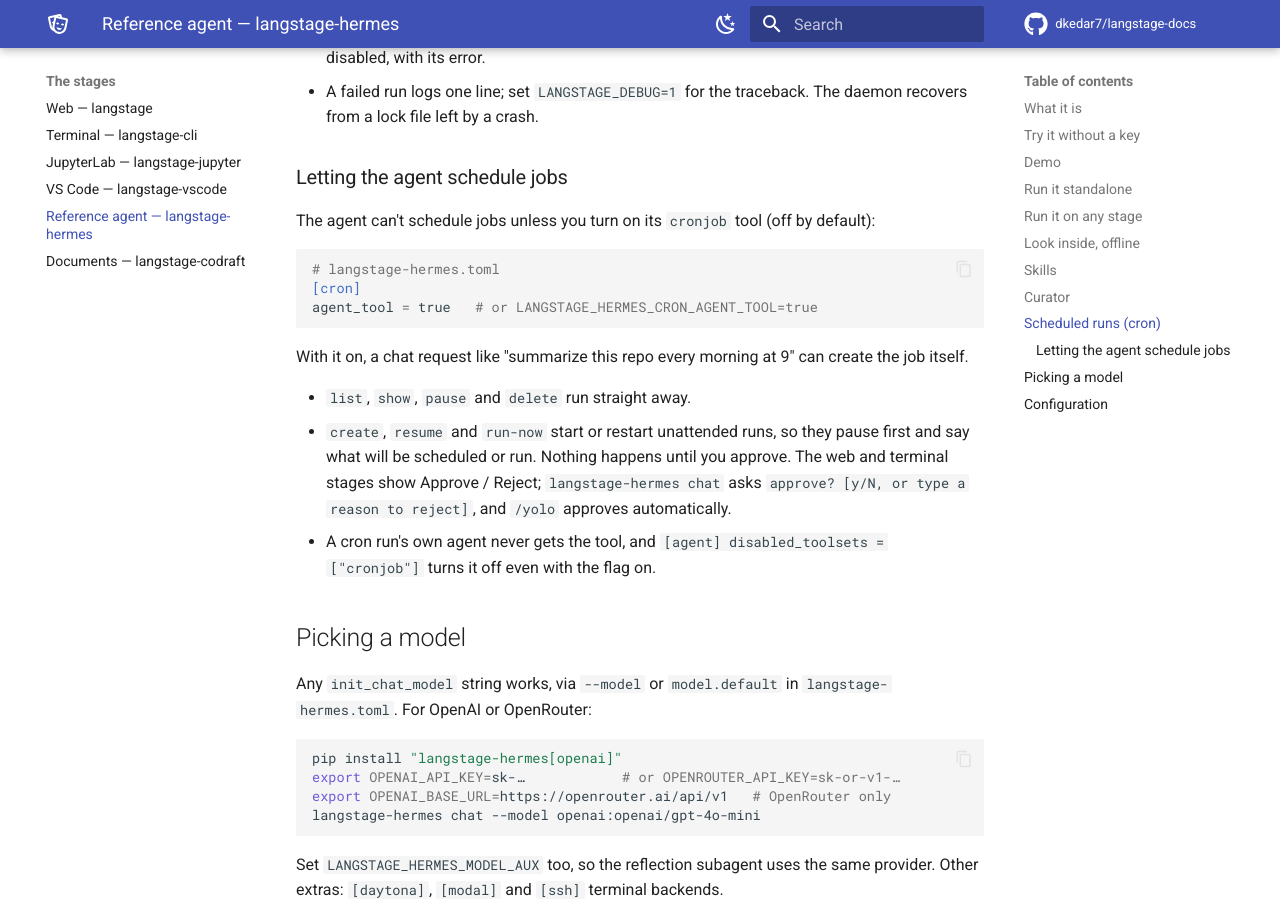
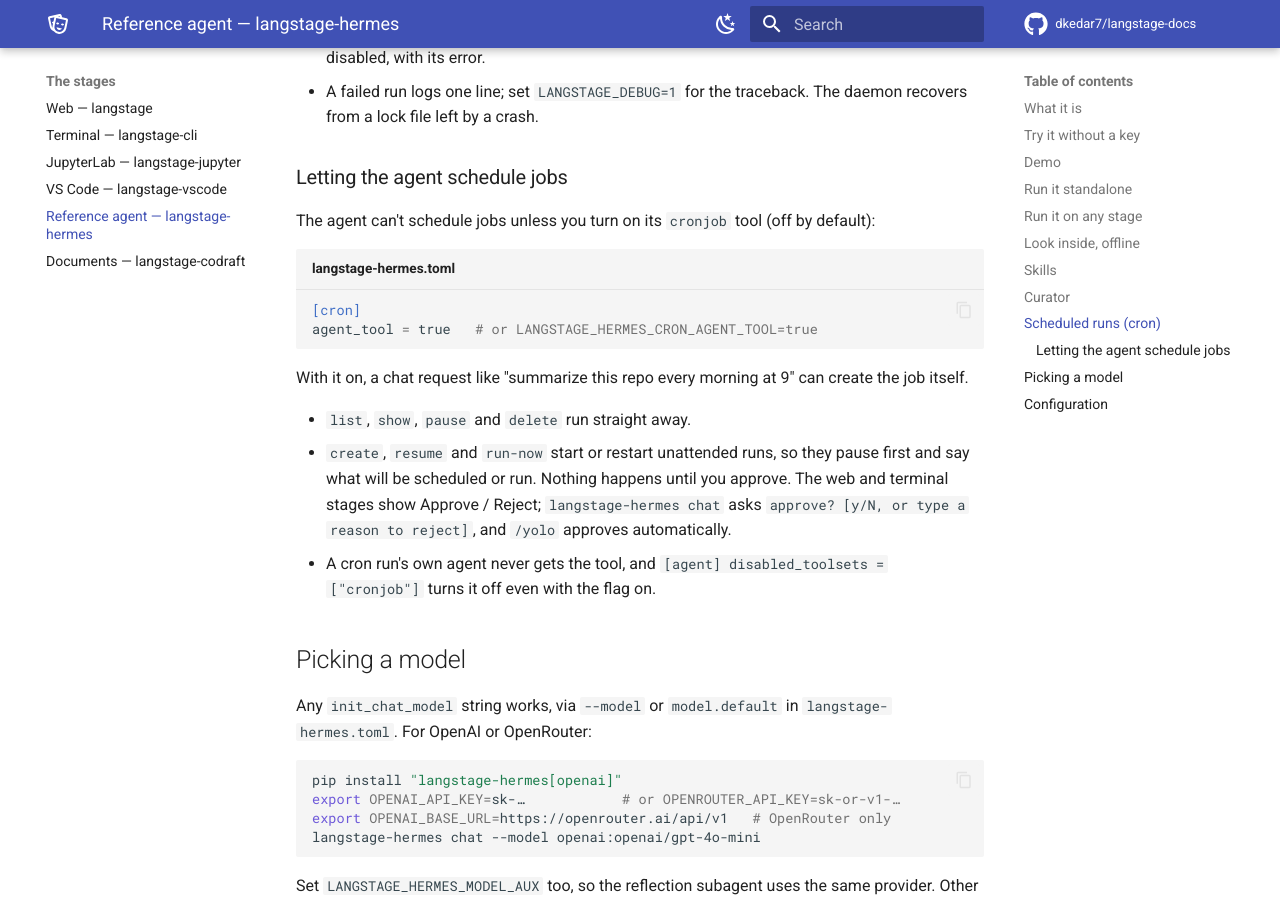
Before and after one commit to dkedar7/langstage-docs, an MkDocs documentation site: the page built from docs/stages/hermes.md, in a window 1280 px wide and 900 px high, scrolled down 4011 px. Built offline with MkDocs 1.6.1 and Material for MkDocs 9.7.7, drawn with Linux system fonts in a browser that asks for light colours; comment, search, counter and statistics services are not loaded.

````diff
--- a/docs/stages/hermes.md
+++ b/docs/stages/hermes.md
@@ -169,8 +169,8 @@ langstage-hermes cron daemon            # run forever
 
 The agent can't schedule jobs unless you turn on its `cronjob` tool (off by default):
 
-```toml
-# langstage-hermes.toml
+<!-- snippet: check -->
+```toml title="langstage-hermes.toml"
 [cron]
 agent_tool = true   # or LANGSTAGE_HERMES_CRON_AGENT_TOOL=true
 ```
````
